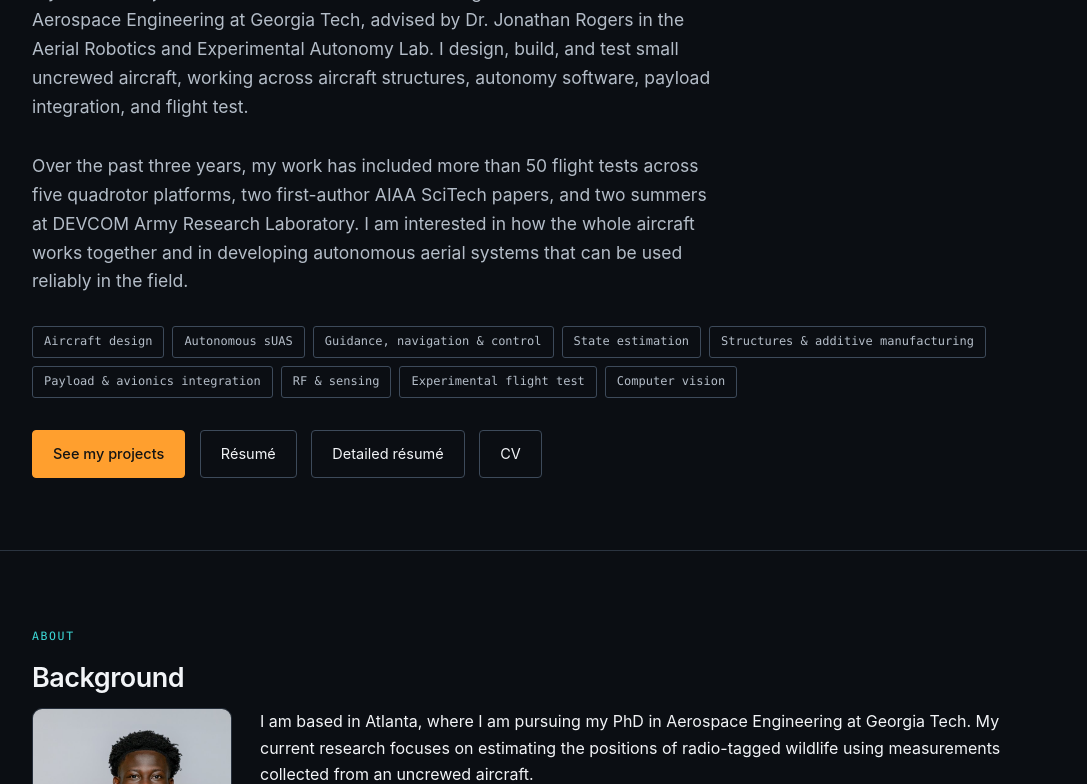
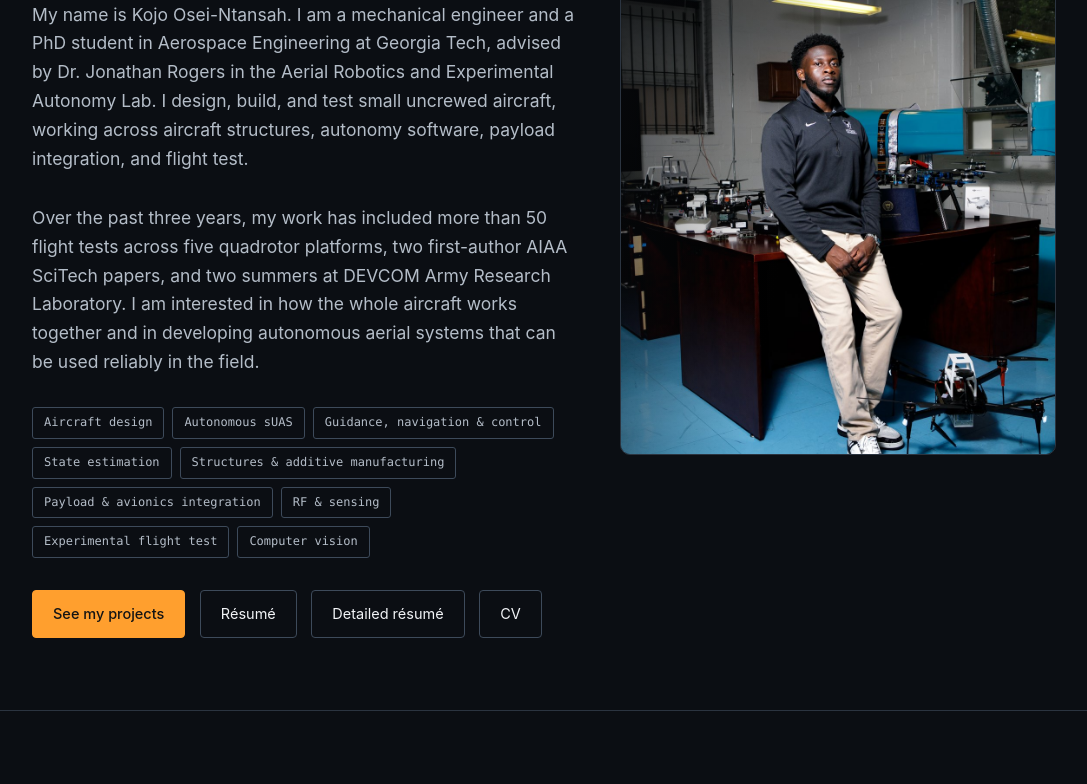
Before and after one commit to kojoosein/kojoosein.github.io, a plain HTML site: page index.html in a window 1280 px wide. Shown: the part 432-1216 px from the top of the page, without its empty margins (96-1183 px from the left). Drawn offline with Linux system fonts and the light colour scheme.

Commit message:
added profile phots

```diff
--- a/assets/style.css
+++ b/assets/style.css
@@ -329,3 +329,51 @@ footer .foot-links { display: flex; gap: 20px; margin-top: 12px; font-family: va
   background: rgba(61,219,217,.10);
   border: 1px solid var(--accent-2-dim);
 }
+
+/* ---------- hero with a photograph ----------------------------------------
+   Two columns: the copy keeps its reading width, the photo takes the rest.
+   The panel has a fixed aspect so portrait and landscape sources both work —
+   object-fit crops rather than letterboxes, and the focal point sits high
+   because in every one of these the subject is in the upper half. */
+.hero-split {
+  display: grid;
+  grid-template-columns: minmax(0, 1.25fr) minmax(0, 1fr);
+  gap: 44px;
+  align-items: center;
+}
+.hero-copy { min-width: 0; }
+
+.hero-photo {
+  margin: 0;
+  position: relative;
+  aspect-ratio: 4 / 5;
+  border-radius: 10px;
+  overflow: hidden;
+  border: 1px solid var(--line);
+  background: var(--bg-1);
+}
+.hero-photo img {
+  width: 100%;
+  height: 100%;
+  object-fit: cover;
+  object-position: 50% 35%;
+  display: block;
+  opacity: 1;
+  transition: opacity .45s ease;
+}
+/* A gradient along the inside edge so the photo meets the page instead of
+   stopping at a hard rectangle against the dark background. */
+.hero-photo::after {
+  content: "";
+  position: absolute;
+  inset: 0;
+  pointer-events: none;
+  background: linear-gradient(100deg, rgba(11,14,19,.55) 0%, transparent 42%);
+}
+
+@media (max-width: 860px) {
+  .hero-split { grid-template-columns: 1fr; gap: 26px; }
+  /* Photo under the copy on a phone: the name should still be the first
+     thing read, not something scrolled past a picture to reach. */
+  .hero-photo { aspect-ratio: 16 / 11; order: 2; }
+}
--- a/index.html
+++ b/index.html
@@ -25,6 +25,8 @@
 </div></nav>
 
 <header class="hero"><div class="wrap">
+<div class="hero-split">
+  <div class="hero-copy">
   <div class="tagline">Mechanical engineer · Aerospace Engineering PhD student · Georgia Tech · Howard University</div>
   <h1>Designing aircraft. Building systems. Testing in flight.</h1>
   <p class="intro">My name is Kojo Osei-Ntansah. I am a mechanical engineer and a PhD student in Aerospace Engineering at Georgia Tech, advised by Dr. Jonathan Rogers in the Aerial Robotics and Experimental Autonomy Lab. I design, build, and test small uncrewed aircraft, working across aircraft structures, autonomy software, payload integration, and flight test.</p>
@@ -45,6 +47,14 @@
     <a class="btn" href="files/resume.pdf">Résumé</a>
     <a class="btn" href="files/resume_detailed.pdf">Detailed résumé</a>
 <a class="btn" href="files/cv.pdf">CV</a>  </div>
+  </div>
+  <figure class="hero-photo">
+    <img id="heroPhoto" src="assets/img/lab-quadrotor.jpg"
+         alt="Kojo B. Osei-Ntansah"
+         data-rotate='["assets/img/lab-quadrotor.jpg", "assets/img/lab-bench.jpg", "assets/img/flying-controls.jpg", "assets/img/cockpit-cruise.jpg"]'
+         data-base="">
+  </figure>
+</div>
 </div></header>
 
 <section id="about"><div class="wrap">
@@ -133,7 +143,7 @@
     </a>
     <a class="card" href="projects/autonomous-atmospheric-suas.html">
       <div class="thumb">
-        <div class="tile" data-seed="autonomous-atmospheric-suas"><span>@FTERLab</span></div>
+        <img src="assets/img/quads.jpg" alt="Autonomous sUAS for High-Resolution Atmospheric Sensing (GUAVAS)">
       </div>
       <div class="body">
         <h3>Autonomous sUAS for High-Resolution Atmospheric Sensing (GUAVAS)</h3>
@@ -337,5 +347,34 @@
 <a href="https://linkedin.com/in/kojooseintansah">LinkedIn</a><a href="https://scholar.google.com/citations?user=qtYpRK8AAAAJ">Scholar</a>  </div>
 </div></footer>
 
+<script>
+(function () {
+  var img = document.getElementById("heroPhoto");
+  if (!img) return;
+  var list;
+  try { list = JSON.parse(img.dataset.rotate || "[]"); } catch (e) { return; }
+  if (list.length < 2) return;
+  var base = img.dataset.base || "";
+
+  // Start somewhere random so the page is not the same twice running.
+  var i = Math.floor(Math.random() * list.length);
+  img.src = base + list[i];
+
+  // Respect the setting. Someone who has asked the OS to stop animations has
+  // asked for a reason, and a cross-fading photograph is an animation.
+  if (window.matchMedia && window.matchMedia("(prefers-reduced-motion: reduce)").matches) return;
+
+  setInterval(function () {
+    i = (i + 1) % list.length;
+    var next = new Image();
+    // Swap only once the replacement has decoded, or the fade shows a gap.
+    next.onload = function () {
+      img.style.opacity = "0";
+      setTimeout(function () { img.src = next.src; img.style.opacity = "1"; }, 450);
+    };
+    next.src = base + list[i];
+  }, 7000);
+})();
+</script>
 </body>
 </html>
```
Also changed, not shown: projects/autonomous-atmospheric-suas.html (+1 -1 lines), projects/electropulsing-cast-iron.html (+4 -1 lines), assets/img/aircraft-standing.jpg (added), assets/img/cockpit-cruise.jpg (added), assets/img/flying-controls.jpg (added), assets/img/lab-bench.jpg (added), assets/img/lab-quadrotor.jpg (added), assets/img/quads.jpg (added), assets/img/ramp.jpg (added).
